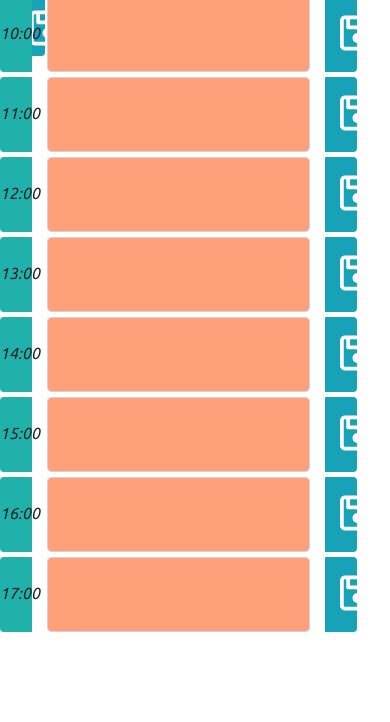
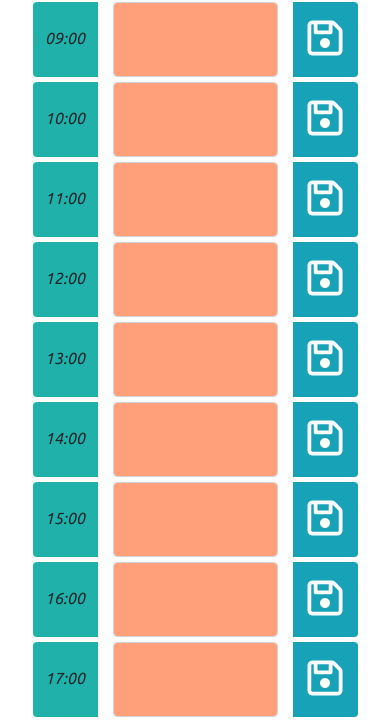
Before and after one commit to Halvosaurus34/Day-Planner, a plain HTML site: page index.html in a window 390 px wide. Shown: the part 147-869 px from the top of the page. Before the commit the page ends 844 px from the top, so only its background shows below. Drawn offline with nearby package versions, Linux system fonts and the light colour scheme.

Commit message:
fixed mobile view

```diff
--- a/assets/style.css
+++ b/assets/style.css
@@ -1,32 +1,26 @@
 body {
-    font-family: 'Ubuntu', sans-serif;
-    height:100%;
-    width: 100%;
+  font-family: "Ubuntu", sans-serif;
+  height: 100%;
+  width: 100%;
 }
 
 .container-fluid {
-    font-family: 'Ubuntu', sans-serif;
-}
-
-#top-date {
-    float: right;
+  font-family: "Ubuntu", sans-serif;
 }
 
 .rows {
-    height:75px;
-    margin-bottom: 5px;;
-    text-align: center;
-
+  height: 75px;
+  margin-bottom: 5px;
+  text-align: center;
 }
 
 .col1 {
-    background-color: lightseagreen;
-    font-family: 'Ubuntu', sans-serif;
-    padding: 0;
+  background-color: lightseagreen;
+  font-family: "Ubuntu", sans-serif;
+  padding: 0;
 }
 
 .col2 {
-    height:75px;
-    font-size: 20px;
-
+  height: 75px;
+  font-size: 20px;
 }
--- a/index.html
+++ b/index.html
@@ -1,143 +1,194 @@
 <!DOCTYPE html>
 <html lang="en">
   <head>
-    <meta charset="UTF-8">
-    <meta name="viewport" content="width=device-width, initial-scale=1.0">
+    <meta charset="UTF-8" />
+    <meta name="viewport" content="width=device-width, initial-scale=1.0" />
     <script src="https://rawgit.com/moment/moment/2.2.1/min/moment.min.js"></script>
     <script src="https://cdnjs.cloudflare.com/ajax/libs/jquery/3.2.1/jquery.min.js"></script>
-    <link href="https://fonts.googleapis.com/css2?family=Ubuntu:ital@1&display=swap" rel="stylesheet">
-    <link rel="stylesheet" href="https://stackpath.bootstrapcdn.com/bootstrap/4.4.1/css/bootstrap.min.css" integrity="sha384-Vkoo8x4CGsO3+Hhxv8T/Q5PaXtkKtu6ug5TOeNV6gBiFeWPGFN9MuhOf23Q9Ifjh" crossorigin="anonymous">
-    <script src="https://kit.fontawesome.com/09df56e628.js" crossorigin="anonymous"></script>
-    <link rel="stylesheet" href="assets/style.css">
+    <link
+      href="https://fonts.googleapis.com/css2?family=Ubuntu:ital@1&display=swap"
+      rel="stylesheet"
+    />
+    <link
+      rel="stylesheet"
+      href="https://stackpath.bootstrapcdn.com/bootstrap/4.4.1/css/bootstrap.min.css"
+      integrity="sha384-Vkoo8x4CGsO3+Hhxv8T/Q5PaXtkKtu6ug5TOeNV6gBiFeWPGFN9MuhOf23Q9Ifjh"
+      crossorigin="anonymous"
+    />
+    <script
+      src="https://kit.fontawesome.com/09df56e628.js"
+      crossorigin="anonymous"
+    ></script>
+    <link rel="stylesheet" href="assets/style.css" />
     <title>Day Planner</title>
   </head>
   <body>
     <nav class="bg-light container-fluid">
-        <span class="mb-0 ml-5 h1">Day Planner</span>
-        <span class="mb-0 h2 mr-5 mt-1 float-right" id="top-date"></span>
-        <span class="mb-0 mr-5 h2 mt-1 float-right" id="top-time"></span>
-
+      <div class="row">
+        <span class="mb-0 ml-5 mr-5 h1 align-self-start">Day Planner</span>
+        <br />
+        <span class="mb-0 h2 ml-5 mt-1 align-self-end" id="top-date"></span>
+        <span
+          class="mb-0 mr-5 ml-5 h2 mt-1 align-self-end"
+          id="top-time"
+        ></span>
+      </div>
     </nav>
 
     <div class="container">
-        <div class="row rows mt-3">
-            <div class="col-1 col1  rounded-left pt-4" id="time1">
+      <div class="row rows mt-3 justify-content-center">
+        <div class="col-2 col-md-1 col1 rounded-left pt-4" id="time1">
           09:00
         </div>
 
-            <div class=" col-9">
-                <input type="text" class="form-control col2 text-left pt-3" id="text1">
+        <div class="col-6 col-md-9">
+          <input
+            type="text"
+            class="form-control col2 text-left pt-3"
+            id="text1"
+          />
         </div>
 
-            <div class="col-1 col3 bg-info rounded-right">
+        <div class="col-2 col-md-1 col3 bg-info rounded-right">
           <i class="far fa-save text-white h1 pr-3 pt-3" id="save1"></i>
         </div>
       </div>
-        <div class="row rows">
-            <div class="col-1 col1 rounded-left pt-4" id="time2">
+      <div class="row rows justify-content-center">
+        <div class="col-2 col-md-1 col1 rounded-left pt-4" id="time2">
           10:00
         </div>
 
-            <div class=" col-9">
-                <input type="text" class="form-control col2 text-left pt-3" id="text2">
+        <div class="col-6 col-md-9">
+          <input
+            type="text"
+            class="form-control col2 text-left pt-3"
+            id="text2"
+          />
         </div>
 
-            <div class="col-1 col3 bg-info rounded-right">
+        <div class="col-2 col-md-1 col3 bg-info rounded-right">
           <i class="far fa-save text-white h1 pr-3 pt-3" id="save2"></i>
         </div>
       </div>
-        <div class="row rows">
-            <div class="col-1 col1 rounded-left pt-4" id="time3">
+      <div class="row rows justify-content-center">
+        <div class="col-2 col-md-1 col1 rounded-left pt-4" id="time3">
           11:00
         </div>
 
-            <div class=" col-9">
-                <input type="text" class="form-control col2 text-left pt-3" id="text3">
+        <div class="col-6 col-md-9">
+          <input
+            type="text"
+            class="form-control col2 text-left pt-3"
+            id="text3"
+          />
         </div>
 
-            <div class="col-1 col3 bg-info rounded-right">
+        <div class="col-2 col-md-1 col3 bg-info rounded-right">
           <i class="far fa-save text-white h1 pr-3 pt-3" id="save3"></i>
         </div>
       </div>
-        <div class="row rows">
-            <div class="col-1 col1 rounded-left pt-4" id="time4">
+      <div class="row rows justify-content-center">
+        <div class="col-2 col-md-1 col1 rounded-left pt-4" id="time4">
           12:00
         </div>
 
-            <div class=" col-9">
-                <input type="text" class="form-control col2 text-left pt-3" id="text4">
+        <div class="col-6 col-md-9">
+          <input
+            type="text"
+            class="form-control col2 text-left pt-3"
+            id="text4"
+          />
         </div>
 
-            <div class="col-1 col3 bg-info rounded-right">
+        <div class="col-2 col-md-1 col3 bg-info rounded-right">
           <i class="far fa-save text-white h1 pr-3 pt-3" id="save4"></i>
         </div>
       </div>
-        <div class="row rows">
-            <div class="col-1 col1 rounded-left pt-4" id="time5">
+      <div class="row rows justify-content-center">
+        <div class="col-2 col-md-1 col1 rounded-left pt-4" id="time5">
           13:00
         </div>
 
-            <div class=" col-9">
-                <input type="text" class="form-control col2 text-left pt-3" id="text5">
+        <div class="col-6 col-md-9">
+          <input
+            type="text"
+            class="form-control col2 text-left pt-3"
+            id="text5"
+          />
         </div>
 
-            <div class="col-1 col3 bg-info rounded-right">
+        <div class="col-2 col-md-1 col3 bg-info rounded-right">
           <i class="far fa-save text-white h1 pr-3 pt-3" id="save5"></i>
         </div>
       </div>
-        <div class="row rows">
-            <div class="col-1 col1 rounded-left pt-4" id="time6">
+      <div class="row rows justify-content-center">
+        <div class="col-2 col-md-1 col1 rounded-left pt-4" id="time6">
           14:00
         </div>
 
-            <div class=" col-9">
-                <input type="text" class="form-control col2 text-left pt-3" id="text6">
+        <div class="col-6 col-md-9">
+          <input
+            type="text"
+            class="form-control col2 text-left pt-3"
+            id="text6"
+          />
         </div>
 
-            <div class="col-1 col3 bg-info rounded-right">
+        <div class="col-2 col-md-1 col3 bg-info rounded-right">
           <i class="far fa-save text-white h1 pr-3 pt-3" id="save6"></i>
         </div>
       </div>
-        <div class="row rows">
-            <div class="col-1 col1 rounded-left pt-4" id="time7">
+      <div class="row rows justify-content-center">
+        <div class="col-2 col-md-1 col1 rounded-left pt-4" id="time7">
           15:00
         </div>
 
-            <div class=" col-9">
-                <input type="text" class="form-control col2 text-left pt-3" id="text7">
+        <div class="col-6 col-md-9">
+          <input
+            type="text"
+            class="form-control col2 text-left pt-3"
+            id="text7"
+          />
         </div>
 
-            <div class="col-1 col3 bg-info rounded-right">
+        <div class="col-2 col-md-1 col3 bg-info rounded-right">
           <i class="far fa-save text-white h1 pr-3 pt-3" id="save7"></i>
         </div>
       </div>
-        <div class="row rows">
-            <div class="col-1 col1 rounded-left pt-4" id="time8">
+      <div class="row rows justify-content-center">
+        <div class="col-2 col-md-1 col1 rounded-left pt-4" id="time8">
           16:00
         </div>
 
-            <div class=" col-9">
-                <input type="text" class="form-control col2 text-left pt-3" id="text8">
+        <div class="col-6 col-md-9">
+          <input
+            type="text"
+            class="form-control col2 text-left pt-3"
+            id="text8"
+          />
         </div>
 
-            <div class="col-1 col3 bg-info rounded-right">
+        <div class="col-2 col-md-1 col3 bg-info rounded-right">
           <i class="far fa-save text-white h1 pr-3 pt-3" id="save8"></i>
         </div>
       </div>
-        <div class="row rows">
-            <div class="col-1 col1 rounded-left pt-4" id="time9">
+      <div class="row rows justify-content-center">
+        <div class="col-2 col-md-1 col1 rounded-left pt-4" id="time9">
           17:00
         </div>
 
-            <div class=" col-9">
-                <input type="text" class="form-control col2 text-left pt-3" id="text9">
+        <div class="col-6 col-md-9">
+          <input
+            type="text"
+            class="form-control col2 text-left pt-3"
+            id="text9"
+          />
         </div>
 
-            <div class="col-1 col3 bg-info rounded-right">
+        <div class="col-2 col-md-1 col3 bg-info rounded-right">
           <i class="far fa-save text-white h1 pr-3 pt-3" id="save9"></i>
         </div>
       </div>
-
     </div>
     <script src="assets/script.js"></script>
   </body>
```
Lines whose indentation alone changed are shown as unchanged.
